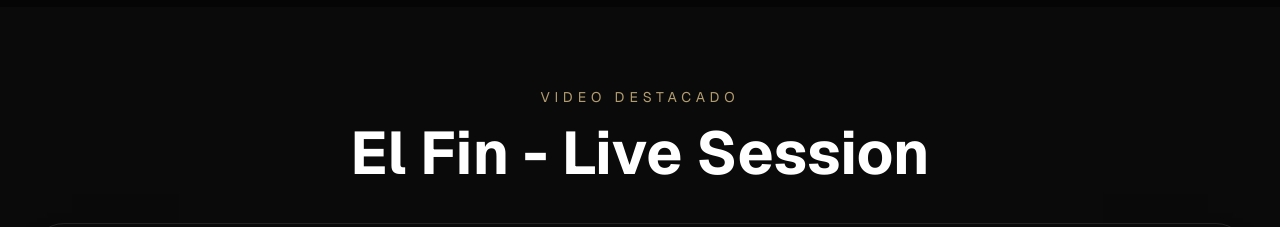
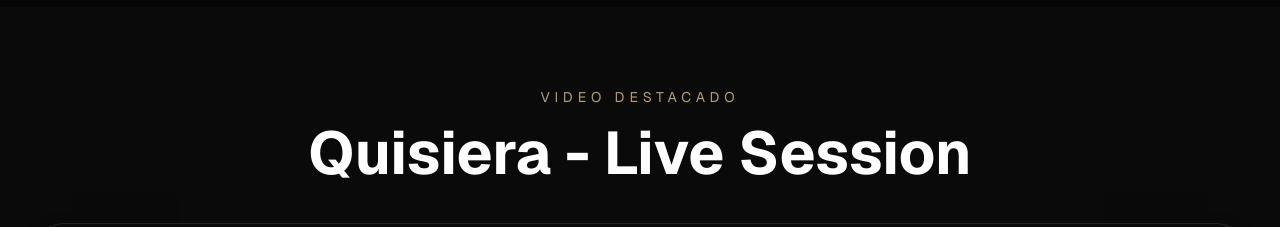
Before and after one commit to MarcosLSosa/puentequinto, a Next.js app: page / in a window 1280 px wide. Shown: the part 3300-3527 px from the top of the page. Built offline with nearby package versions, Linux system fonts and the light colour scheme; grey boxes are pictures that could not be loaded.

Commit message:
cambio de video live session

```diff
--- a/components/VideosSection.tsx
+++ b/components/VideosSection.tsx
@@ -6,7 +6,7 @@ export default function VideosSection() {
           <p className="text-[0.65rem] uppercase tracking-[0.35em] text-[#DCC08A]/80 sm:text-sm">
             Video destacado
           </p>
-          <h2 className="mt-4 text-4xl font-bold sm:text-5xl md:text-6xl">El Fin - Live Session</h2>
+          <h2 className="mt-4 text-4xl font-bold sm:text-5xl md:text-6xl">Quisiera - Live Session</h2>
         </div>
 
         <div className="overflow-hidden rounded-[2rem] border border-white/10 shadow-[0_35px_70px_-40px_rgba(0,0,0,0.9)]">
@@ -14,8 +14,8 @@ export default function VideosSection() {
             <iframe
               width="100%"
               height="100%"
-              src="https://www.youtube-nocookie.com/embed/rClnYgIbPU8"
-              title="Puente Quinto - El fin"
+              src="https://www.youtube.com/watch?v=j-dvyyTvhSM"
+              title="Puente Quinto - Quisiera"
               allow="accelerometer; autoplay; clipboard-write; encrypted-media; gyroscope; picture-in-picture"
               allowFullScreen
               className="h-full w-full"
```
